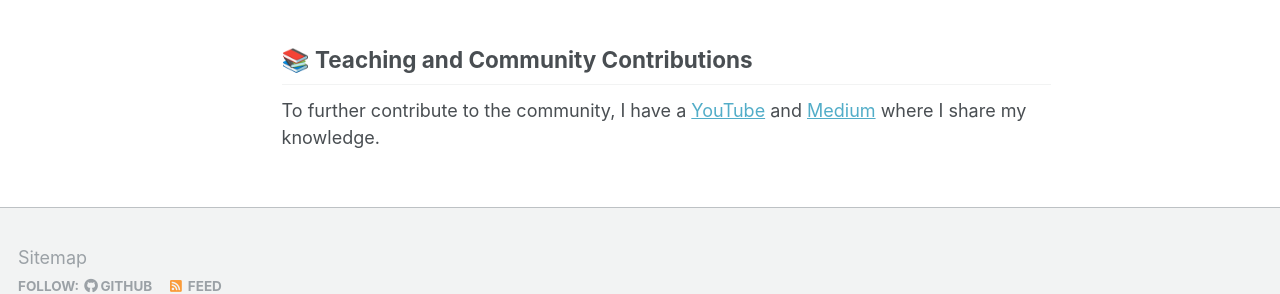
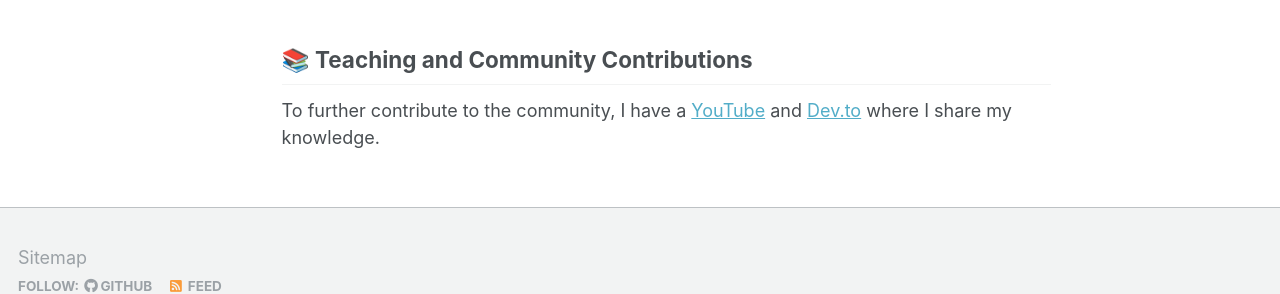
Before and after one commit to tinapyp/tinapyp.com, a Jekyll site: the page built from _pages/about.md, in a window 1280 px wide and 938 px high. Shown: the part 575-869 px from the top of the window. Built offline with Jekyll 4.4.1, drawn with Linux system fonts in a browser that asks for light colours.

Commit message:
Update about.md

```diff
--- a/_pages/about.md
+++ b/_pages/about.md
@@ -11,9 +11,9 @@ redirect_from:
 Data enthusiast with a passion for empowering businesses through informed decision making. My journey includes expertise in the use of SQL, Excel, Tableau, and Python, as well as an interest in data analytics and machine learning. I am committed to ensuring sustainable growth and delivering strategic value through a combination of data science and business insights.
 
 ## 🤖 Lastest Activity
-DSI Data Challenge - I contributed to Telkomsel's [DSI Data Challenge](https://github.com/fathinafiff/DSI-Data-Challenge) with the Trifecta team. Our goal is to devise a robust solution by conducting SKU performance analysis and implementing a systematic SKU rationalization process.
+DSI Data Challenge - I contributed to Telkomsel's [DSI Data Challenge](https://github.com/tinapyp/DSI-Data-Challenge) with the Trifecta team. Our goal is to devise a robust solution by conducting SKU performance analysis and implementing a systematic SKU rationalization process.
 
-Also, I contributed to [HealthKathon2023](https://github.com/fathinafiff/BPJS-Healthkathon-2.0) by BPJS Kesehatan. Our project focuses on using digital tech to improve services for 200+ million participants, tackling waiting time and queues.
+Also, I contributed to [HealthKathon2023](https://github.com/tinapyp/BPJS-Healthkathon-2.0) by BPJS Kesehatan. Our project focuses on using digital tech to improve services for 200+ million participants, tackling waiting time and queues.
 
 ## 📚 Teaching and Community Contributions
-To further contribute to the community, I have a [YouTube](https://www.youtube.com/@tinapyp) and [Medium](https://medium.com/@fathinafiff) where I share my knowledge.
+To further contribute to the community, I have a [YouTube](https://www.youtube.com/@tinapyp) and [Dev.to](https://dev.to/tinapyp) where I share my knowledge.
```
